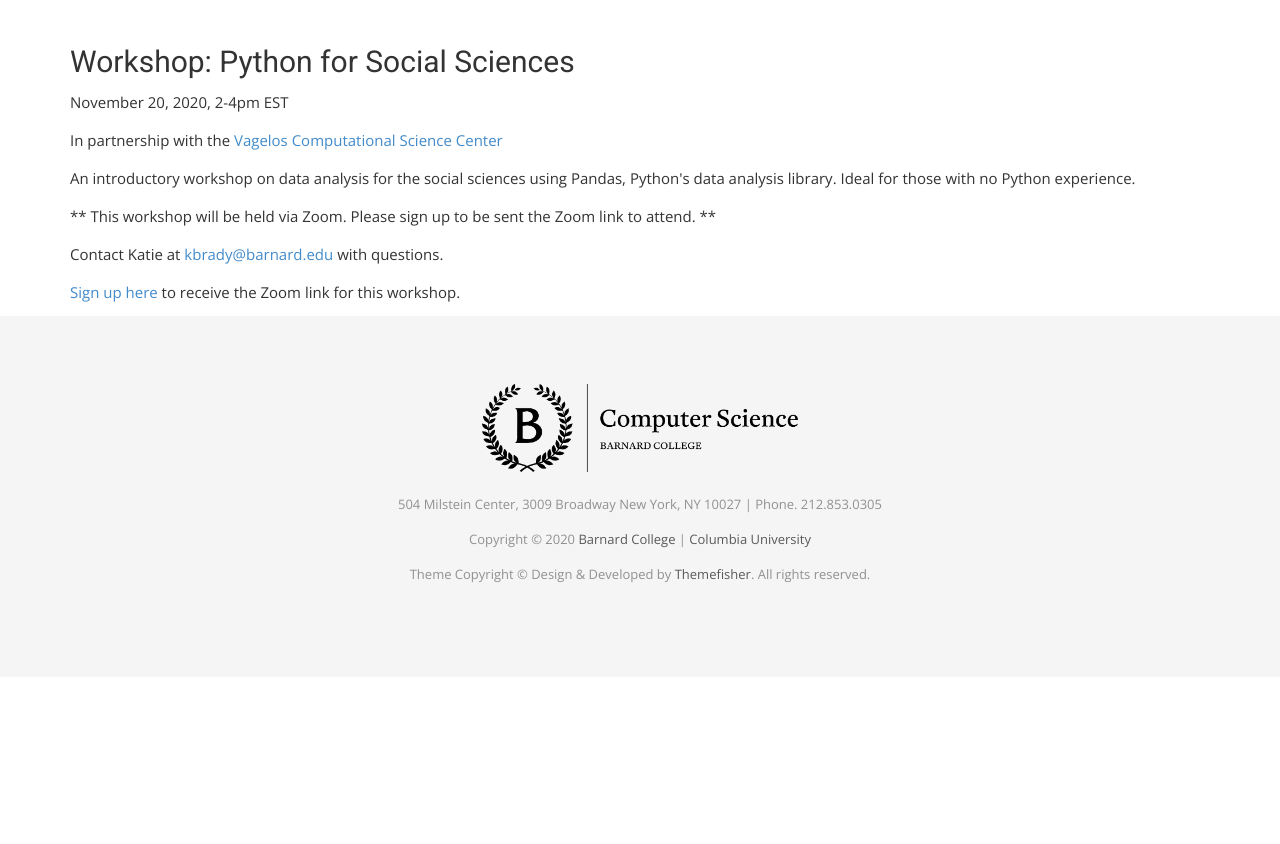
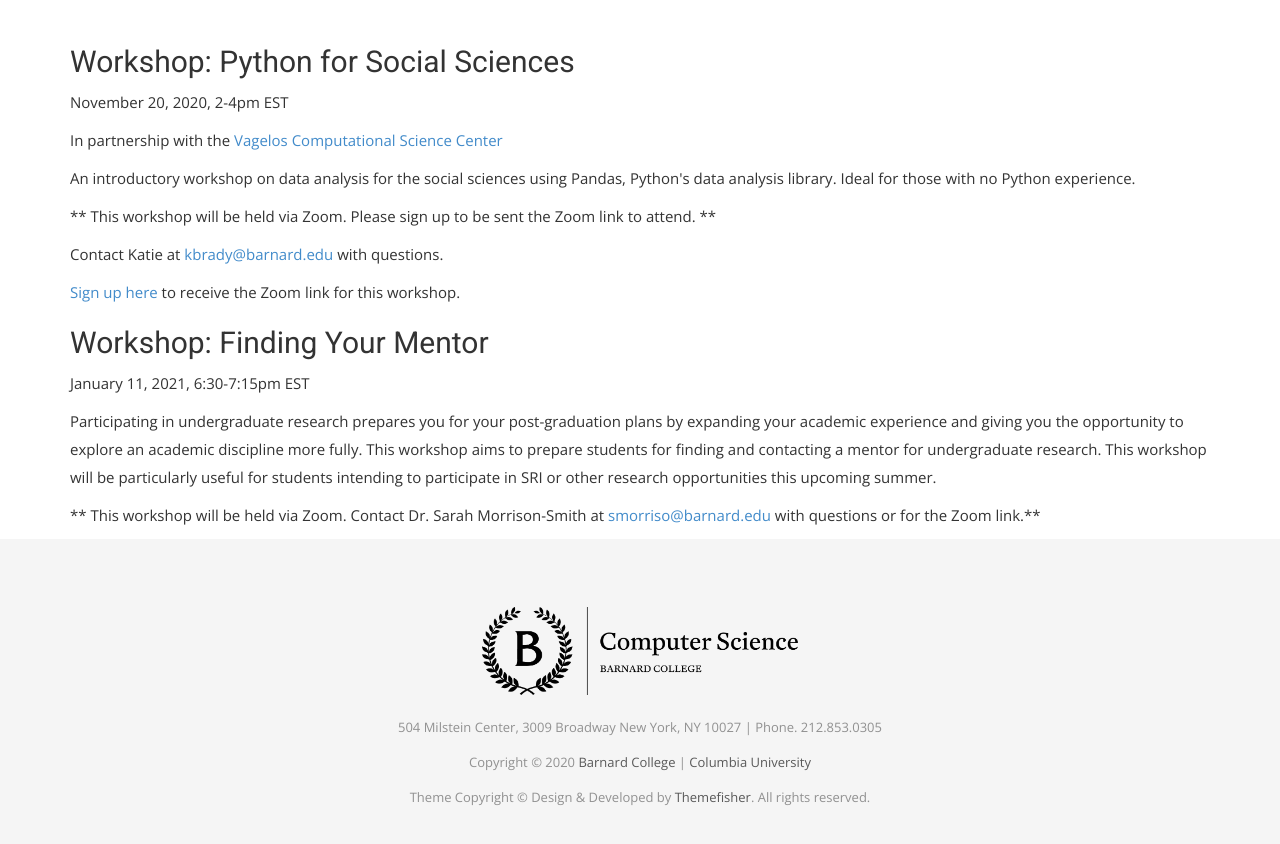
Before and after one commit to BarnardBEARS/BarnardBEARS.github.io, a Jekyll site: the page built from Workshops.html, in a window 1280 px wide and 900 px high, scrolled down 943 px. Shown: the top 844 px of the window. Built offline with Jekyll 4.4.1, drawn with Linux system fonts in a browser that asks for light colours; nearby versions of some CDN libraries; some web fonts are replaced; before the commit the page ends 1620 px from its top, so only the background shows below that.

Commit message:
Added finding your mentor workshop

```diff
--- a/Workshops.html
+++ b/Workshops.html
@@ -40,4 +40,10 @@
 <p>Contact Katie at <a href="mailto:kbrady@barnard.edu">kbrady@barnard.edu</a> with questions.</p>
 
 <p><a href="https://docs.google.com/forms/d/1LPk2VQltgnRmKYmLJRJTfmA8SujiNOYJRGS86kVO2cU/edit?gxids=7628">Sign up here</a> to receive the Zoom link for this workshop.</p>
+
+<h2>Workshop: Finding Your Mentor</h2>
+<p>January 11, 2021, 6:30-7:15pm EST</p>
+<p>Participating in undergraduate research prepares you for your post-graduation plans by expanding your academic experience and giving you the opportunity to explore an academic discipline more fully. This workshop aims to prepare students for finding and contacting a mentor for undergraduate research. This workshop will be particularly useful for students intending to participate in SRI or other research opportunities this upcoming summer.</p>
+<p>** This workshop will be held via Zoom. Contact Dr. Sarah Morrison-Smith at <a href="mailto:smorriso@barnard.edu">smorriso@barnard.edu</a> with questions or for the Zoom link.**</p>
+
 </div>
```
